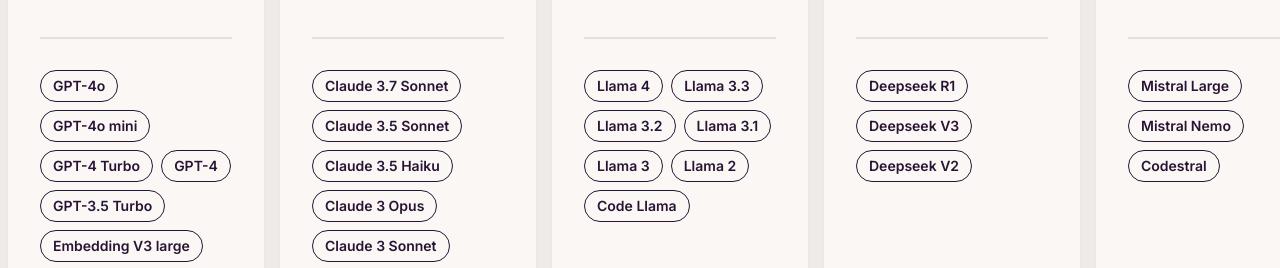
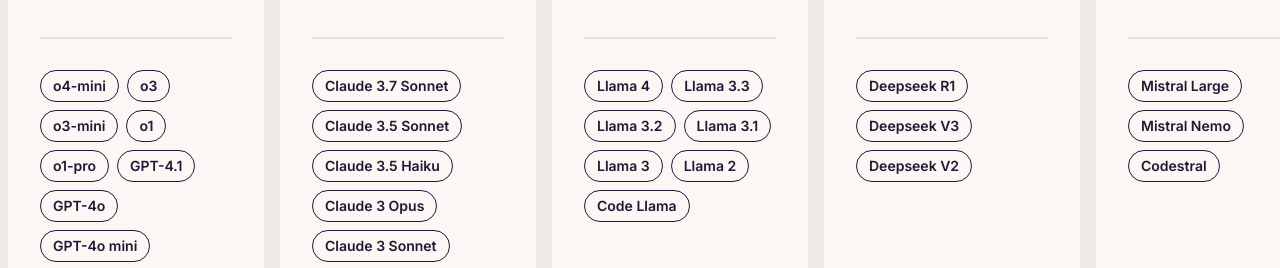
Before and after one commit to ppaanngggg/token-counter, a Next.js app: page / in a window 1280 px wide. Shown: the part 302-570 px from the top of the page. Built offline with nearby package versions, Linux system fonts and the light colour scheme.

Commit message:
add more openai models

```diff
--- a/app/components/faq.tsx
+++ b/app/components/faq.tsx
@@ -209,6 +209,70 @@ export default function FAQ(props: {
             text or image inputs and outputting text), has higher intelligence
             than gpt-3.5-turbo but is just as fast. It is meant to be used for
             smaller tasks, including vision tasks.
+          </p>
+        </>
+      )}
+      {props.model === "o4-mini" && (
+        <>
+          <h3 className={qClass}>• o4-mini Introduction</h3>
+          <p className={aClass}>
+            o4-mini is OpenAI latest small o-series model. It is optimized for
+            fast, effective reasoning with exceptionally efficient performance
+            in coding and visual tasks.
+          </p>
+        </>
+      )}
+      {props.model === "o3" && (
+        <>
+          <h3 className={qClass}>• o3 Introduction</h3>
+          <p className={aClass}>
+            o3 is a well-rounded and powerful model across domains. It sets a
+            new standard for math, science, coding, and visual reasoning tasks.
+            It also excels at technical writing and instruction-following. Use
+            it to think through multi-step problems that involve analysis across
+            text, code, and images.
+          </p>
+        </>
+      )}
+      {props.model === "o3-mini" && (
+        <>
+          <h3 className={qClass}>• o3-mini Introduction</h3>
+          <p className={aClass}>
+            o3-mini is OpenAI newest small reasoning model, providing high
+            intelligence at the same cost and latency targets of o1-mini.
+            o3-mini supports key developer features, like Structured Outputs,
+            function calling, and Batch API.
+          </p>
+        </>
+      )}
+      {props.model === "o1" && (
+        <>
+          <h3 className={qClass}>• o1 Introduction</h3>
+          <p className={aClass}>
+            The o1 series of models are trained with reinforcement learning to
+            perform complex reasoning. o1 models think before they answer,
+            producing a long internal chain of thought before responding to the
+            user.
+          </p>
+        </>
+      )}
+      {props.model === "o1-pro" && (
+        <>
+          <h3 className={qClass}>• o1-pro Introduction</h3>
+          <p className={aClass}>
+            The o1 series of models are trained with reinforcement learning to
+            think before they answer and perform complex reasoning. The o1-pro
+            model uses more compute to think harder and provide consistently
+            better answers.
+          </p>
+        </>
+      )}
+      {props.model === "gpt-4.1" && (
+        <>
+          <h3 className={qClass}>• GPT-4.1 Introduction</h3>
+          <p className={aClass}>
+            GPT-4.1 is OpenAI flagship model for complex tasks. It is well
+            suited for problem solving across domains.
           </p>
         </>
       )}
--- a/app/components/tiktoken-tokencounter.tsx
+++ b/app/components/tiktoken-tokencounter.tsx
@@ -1,11 +1,11 @@
 "use client";
 
-import { encodingForModel, Tiktoken } from "js-tiktoken";
+import { Tiktoken } from "js-tiktoken";
 import { useEffect, useRef, useState } from "react";
 import { useDebouncedCallback } from "use-debounce";
 
 export default function TikTokenCounter(props: {
-  model: { name: string; value: string; context: number; hub: string };
+  model: { name: string; value: string; context: number; hub?: string };
 }) {
   const [text, setText] = useState<string>("");
   const [tokens, setTokens] = useState<number>(0);
@@ -14,6 +14,7 @@ export default function TikTokenCounter(props: {
   useEffect(() => {
     const init = async () => {
       try {
+        const encodingForModel = (await import("js-tiktoken")).encodingForModel;
         tokenizer.current = encodingForModel(props.model.value as any);
         setTokens(tokenizer.current.encode(text).length);
       } catch (e) {
--- a/app/components/transformers-tokencounter.tsx
+++ b/app/components/transformers-tokencounter.tsx
@@ -1,11 +1,11 @@
 "use client";
 
-import { AutoTokenizer, PreTrainedTokenizer } from "@huggingface/transformers";
+import { PreTrainedTokenizer } from "@huggingface/transformers";
 import { useEffect, useRef, useState } from "react";
 import { useDebouncedCallback } from "use-debounce";
 
 export default function TransformersTokenCounter(props: {
-  model: { name: string; value: string; context: number; hub: string };
+  model: { name: string; value: string; context: number; hub?: string };
 }) {
   const [text, setText] = useState<string>("");
   const [tokens, setTokens] = useState<number>(0);
@@ -15,8 +15,10 @@ export default function TransformersTokenCounter(props: {
   useEffect(() => {
     const init = async () => {
       try {
-        tokenizer.current = await AutoTokenizer.from_pretrained(
-          props.model.hub,
+        const autoTokenizer = (await import("@huggingface/transformers"))
+          .AutoTokenizer;
+        tokenizer.current = await autoTokenizer.from_pretrained(
+          props.model.hub!,
         );
         setTokens(tokenizer.current.encode(text).length);
       } catch (e) {
--- a/app/utils/groups.ts
+++ b/app/utils/groups.ts
@@ -2,7 +2,7 @@ interface Model {
   name: string;
   value: string;
   context: number;
-  hub: string;
+  hub?: string;
 }
 
 interface Group {
@@ -15,47 +15,70 @@ const groups: Group[] = [
     name: "OpenAI",
     models: [
       {
+        name: "o4-mini",
+        value: "o4-mini",
+        context: 200000,
+      },
+      {
+        name: "o3",
+        value: "o3",
+        context: 200000,
+      },
+      {
+        name: "o3-mini",
+        value: "o3-mini",
+        context: 200000,
+      },
+      {
+        name: "o1",
+        value: "o1",
+        context: 200000,
+      },
+      {
+        name: "o1-pro",
+        value: "o1-pro",
+        context: 200000,
+      },
+      {
+        name: "GPT-4.1",
+        value: "gpt-4.1",
+        context: 1047576,
+      },
+      {
         name: "GPT-4o",
         value: "gpt-4o",
         context: 128000,
-        hub: "Xenova/gpt-4o",
       },
       {
         name: "GPT-4o mini",
         value: "gpt-4o-mini",
         context: 128000,
-        hub: "Xenova/gpt-4o",
       },
       {
         name: "GPT-4 Turbo",
         value: "gpt-4-turbo",
         context: 128000,
-        hub: "Xenova/gpt-4",
       },
-      { name: "GPT-4", value: "gpt-4", context: 8192, hub: "Xenova/gpt-4" },
+      { name: "GPT-4", value: "gpt-4", context: 8192 },
       {
         name: "GPT-3.5 Turbo",
         value: "gpt-3.5-turbo",
         context: 16385,
-        hub: "Xenova/gpt-3.5-turbo",
       },
       {
         name: "Embedding V3 large",
         value: "text-embedding-3-large",
         context: 8191,
-        hub: "Xenova/text-embedding-ada-002",
       },
       {
         name: "Embedding V3 small",
         value: "text-embedding-3-small",
         context: 8191,
-        hub: "Xenova/text-embedding-ada-002",
       },
       {
         name: "Embedding Ada 002",
         value: "text-embedding-ada-002",
         context: 8191,
-        hub: "Xenova/text-embedding-ada-002",
       },
     ],
   },
```
